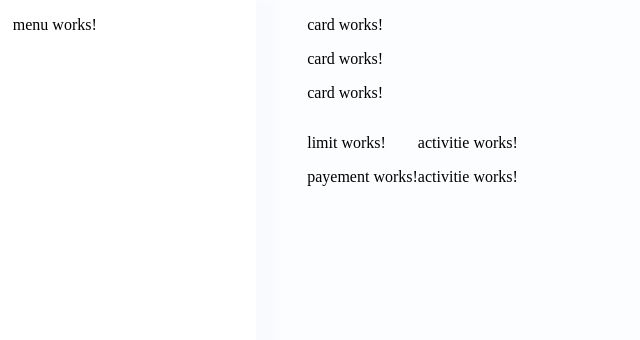
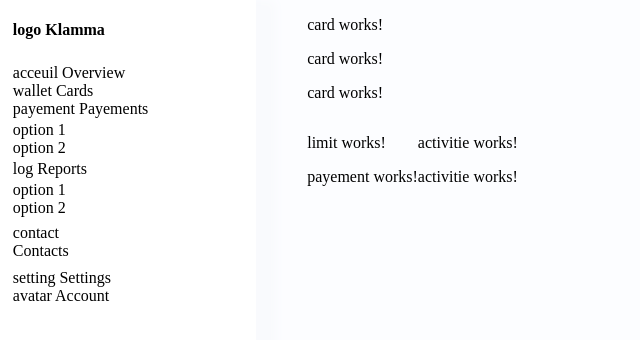
Before and after one commit to raph35/Sayna-TestFront-Angular, an Angular app: page / in a window 1280 px wide. Shown: the top 340 px of the page, without its empty margins (0-640 px from the left). Built offline with nearby package versions, Linux system fonts and the light colour scheme.

Commit message:
AJout de bootstrap

```diff
--- a/package.json
+++ b/package.json
@@ -18,6 +18,7 @@
     "@angular/platform-browser": "~12.2.0",
     "@angular/platform-browser-dynamic": "~12.2.0",
     "@angular/router": "~12.2.0",
+    "bootstrap": "^5.1.3",
     "rxjs": "~6.6.0",
     "tslib": "^2.3.0",
     "zone.js": "~0.11.4"
--- a/src/app/menu/menu.component.html
+++ b/src/app/menu/menu.component.html
@@ -1 +1,39 @@
-<p>menu works!</p>
+<nav class="nav-bar vertical-nav">
+    <h4>
+        <span>logo</span> Klamma
+    </h4>
+    <ul class="nav-list">
+        <li class="nav-item">
+            <span>acceuil</span> Overview
+        </li>
+        <li class="nav-item">
+            <span>wallet</span> Cards
+        </li>
+        <li class="nav-item">
+            <span>payement</span> Payements
+            <ul class="submenu nav-list">
+                <li class="nav-sub-item">option 1</li>
+                <li class="nav-sub-item">option 2</li>
+            </ul>
+        </li>
+        <li class="nav-item">
+            <span>log</span> Reports
+            <ul class="submenu nav-list">
+                <li class="nav-sub-item">option 1</li>
+                <li class="nav-sub-item">option 2</li>
+            </ul>
+        </li>
+        <li class="nav-item nav-list">
+            <span>contact</span> Contacts
+        </li>
+    </ul>
+
+    <ul class="nav-list mr-auto">
+        <li class="nav-item">
+            <span>setting</span> Settings
+        </li>
+        <li class="nav-item">
+            <span>avatar</span> Account
+        </li>
+    </ul>
+</nav>
--- /dev/null
+++ b/src/assets/scss/_layout.scss
@@ -0,0 +1,3 @@
+.mr-auto {
+    margin-right: auto;
+}
--- /dev/null
+++ b/src/assets/scss/_navbar.scss
@@ -0,0 +1,18 @@
+.nav-bar{
+    display: flex;
+    flex-direction: row;
+    .nav-list{
+        display: flex;
+        list-style-type:none;
+        margin: 0.2em 0;
+        padding: 0;
+    }
+}
+
+.vertical-nav {
+    flex-direction: column;
+
+    .nav-list {
+        flex-direction: column;
+    }
+}
--- a/src/styles.scss
+++ b/src/styles.scss
@@ -1,4 +1,7 @@
 /* You can add global styles to this file, and also import other style files */
+
+@import url('../src/assets/scss/_layout.scss');
+@import '../src/assets/scss/navbar';
 
 body {
     margin: 0;
```
Also changed, not shown: 1 other file (tests, documents, lock files or other folders).
